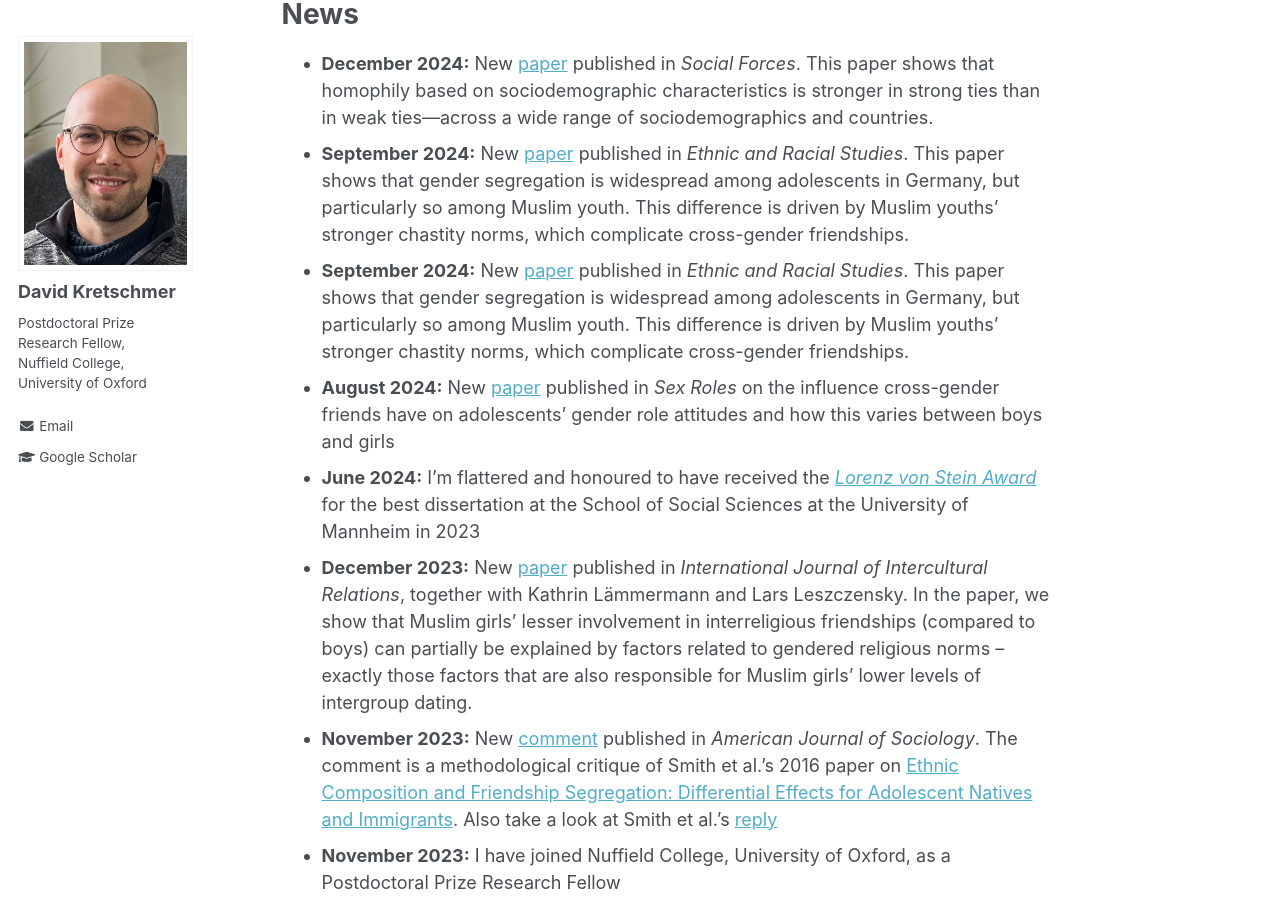
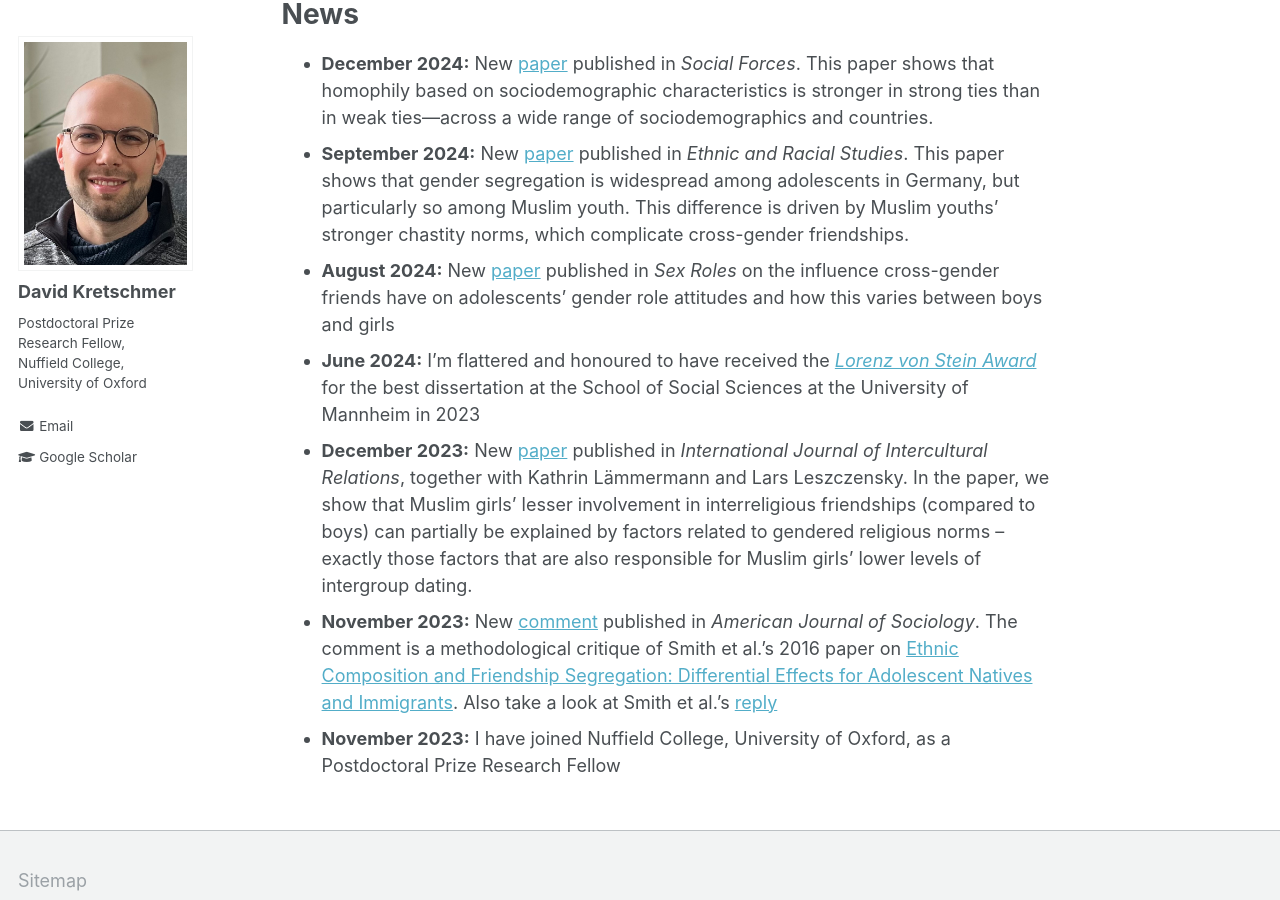
Before and after one commit to DavidKretschmer/davidkretschmer.github.io, a Jekyll site: the page built from _pages/about.md, in a window 1280 px wide and 900 px high, scrolled down 398 px. Built offline with Jekyll 4.4.1, drawn with Linux system fonts in a browser that asks for light colours.

Commit message:
Dec update

```diff
--- a/_pages/about.md
+++ b/_pages/about.md
@@ -19,7 +19,6 @@ News
 
 - **December 2024:** New [paper](https://academic.oup.com/sf/advance-article/doi/10.1093/sf/soae169/7918057) published in _Social Forces_. This paper shows that homophily based on sociodemographic characteristics is stronger in strong ties than in weak ties---across a wide range of sociodemographics and countries.
 - **September 2024:** New [paper](https://www.tandfonline.com/doi/full/10.1080/01419870.2024.2399725) published in _Ethnic and Racial Studies_. This paper shows that gender segregation is widespread among adolescents in Germany, but particularly so among Muslim youth. This difference is driven by Muslim youths' stronger chastity norms, which complicate cross-gender friendships.
-- **September 2024:** New [paper](https://www.tandfonline.com/doi/full/10.1080/01419870.2024.2399725) published in _Ethnic and Racial Studies_. This paper shows that gender segregation is widespread among adolescents in Germany, but particularly so among Muslim youth. This difference is driven by Muslim youths' stronger chastity norms, which complicate cross-gender friendships.
 - **August 2024:** New [paper](https://link.springer.com/article/10.1007/s11199-024-01505-x) published in _Sex Roles_ on the influence cross-gender friends have on adolescents' gender role attitudes and how this varies between boys and girls
 - **June 2024:** I'm flattered and honoured to have received the [_Lorenz von Stein Award_](https://www.mzes.uni-mannheim.de/d7/en/news/items/former-mzes-employee-david-kretschmer-receives-the-prestigious-lorenz-von-stein-award) for the best dissertation at the School of Social Sciences at the University of Mannheim in 2023
 - **December 2023:** New [paper](https://www.sciencedirect.com/science/article/pii/S0147176723001670) published in _International Journal of Intercultural Relations_, together with Kathrin Lämmermann and Lars Leszczensky. In the paper, we show that Muslim girls' lesser involvement in interreligious friendships (compared to boys) can partially be explained by factors related to gendered religious norms -- exactly those factors that are also responsible for Muslim girls' lower levels of intergroup dating.
```
Also changed, not shown: 1 other file.
